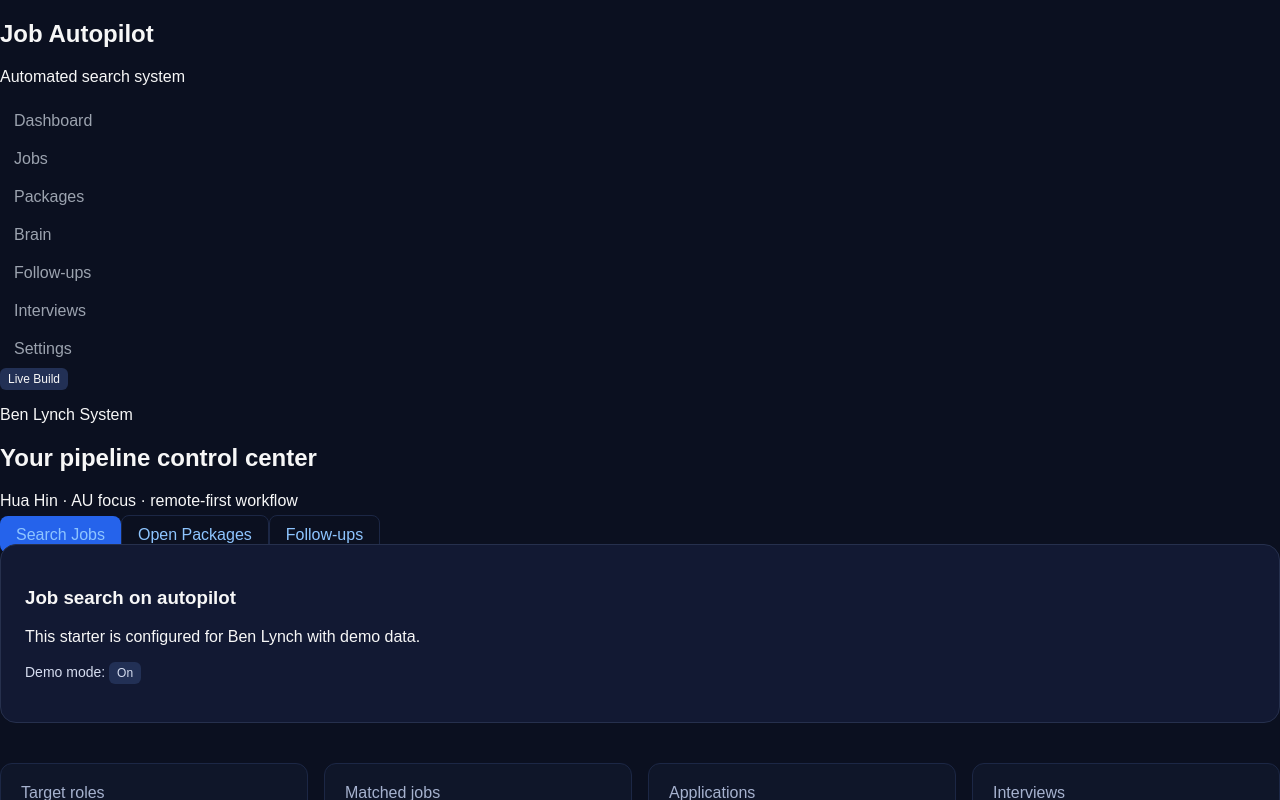
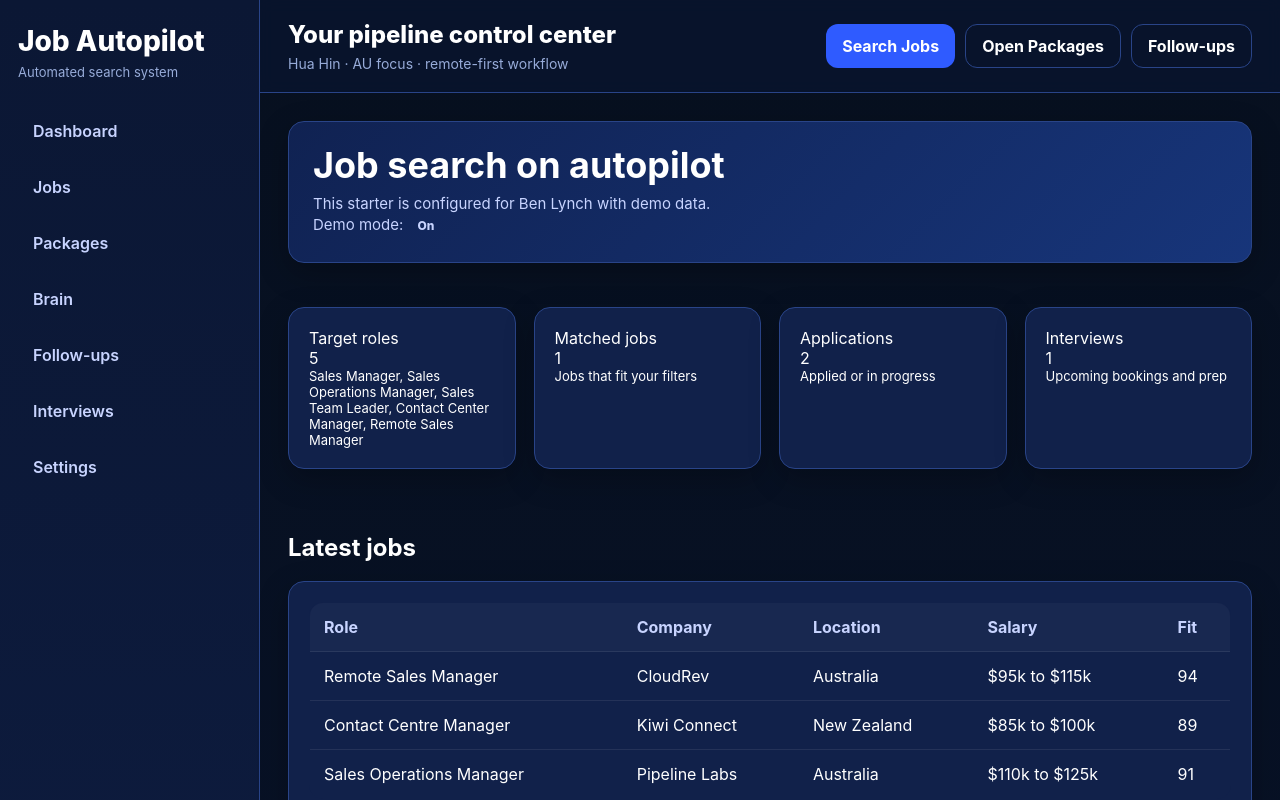
Before and after one commit to bonjee9331-cloud/job-autopilot, a Next.js app: page / in a window 1280 px wide. Shown: the top 800 px of the page. Built offline with nearby package versions, Linux system fonts and the light colour scheme.

Commit message:
Refactor globals.css to use CSS variables
Refactor global styles to use CSS variables and improve layout.

```diff
--- a/app/globals.css
+++ b/app/globals.css
@@ -1,91 +1,397 @@
-* { box-sizing: border-box; }
-html, body { margin: 0; padding: 0; font-family: Arial, Helvetica, sans-serif; background: #0b1020; color: #f7f7f7; }
-a { color: #8ec5ff; text-decoration: none; }
-a:hover { text-decoration: underline; }
-.container { max-width: 1100px; margin: 0 auto; padding: 24px; }
-.nav { display: flex; justify-content: space-between; gap: 16px; align-items: center; margin-bottom: 24px; padding: 16px; border: 1px solid #26304d; border-radius: 16px; background: #121933; }
-.nav-links { display: flex; gap: 16px; flex-wrap: wrap; }
-.hero { padding: 24px; border: 1px solid #26304d; border-radius: 16px; background: #121933; margin-bottom: 24px; }
-.grid { display: grid; grid-template-columns: repeat(auto-fit, minmax(220px, 1fr)); gap: 16px; margin-bottom: 24px; }
-.card { padding: 16px; border: 1px solid #26304d; border-radius: 16px; background: #121933; }
-.muted { color: #a6b2cf; }
-.small { color: #d6ddf0; font-size: 14px; margin-top: 8px; }
-.stat { font-size: 32px; font-weight: 700; margin-top: 8px; }
-.section-title { font-size: 24px; margin: 0 0 16px; }
-.table-wrap { overflow-x: auto; }
-table { width: 100%; border-collapse: collapse; }
-th, td { text-align: left; padding: 12px 8px; border-bottom: 1px solid #26304d; }
-.badge { display: inline-block; padding: 6px 10px; border-radius: 999px; background: #223055; }
-.stack { display: grid; gap: 16px; }
-pre { white-space: pre-wrap; word-break: break-word; }
-button { border: 0; border-radius: 10px; padding: 10px 14px; background: #3478f6; color: white; cursor: pointer; }
-button:hover { opacity: 0.95; }
-input, textarea, select { width: 100%; border-radius: 10px; border: 1px solid #26304d; background: #0f152b; color: white; padding: 10px; }
-label { display: grid; gap: 8px; }
-.form-grid { display: grid; grid-template-columns: repeat(auto-fit, minmax(240px, 1fr)); gap: 16px; }
-/* NAV LINKS */
+:root {
+  --bg: #081229;
+  --bg-soft: #0d1b3d;
+  --bg-card: #11214a;
+  --bg-card-hover: #162b5d;
+  --border: #294488;
+  --text: #ffffff;
+  --text-soft: #c8d4ff;
+  --text-muted: #97abd8;
+  --royal: #2f5bff;
+  --royal-hover: #2449d8;
+  --orange: #ff8a1f;
+  --orange-hover: #e77912;
+  --green: #1dbf73;
+  --red: #d94b4b;
+  --yellow: #d4a017;
+  --shadow: 0 10px 30px rgba(0, 0, 0, 0.25);
+  --radius: 16px;
+}
+
+* {
+  box-sizing: border-box;
+}
+
+html,
+body {
+  margin: 0;
+  padding: 0;
+  background: var(--bg);
+  color: var(--text);
+  font-family: Inter, Arial, Helvetica, sans-serif;
+}
+
+a {
+  color: var(--text);
+  text-decoration: none;
+}
+
+button,
+input,
+textarea,
+select {
+  font: inherit;
+}
+
+button {
+  cursor: pointer;
+  border: none;
+}
+
+input,
+textarea,
+select {
+  width: 100%;
+  background: #ffffff;
+  color: #0b1220;
+  border: 1px solid #ccd6f5;
+  border-radius: 12px;
+  padding: 12px 14px;
+  outline: none;
+}
+
+input:focus,
+textarea:focus,
+select:focus {
+  border-color: var(--royal);
+  box-shadow: 0 0 0 3px rgba(47, 91, 255, 0.18);
+}
+
+textarea {
+  resize: vertical;
+}
+
+ul,
+ol {
+  margin: 0;
+  padding-left: 20px;
+}
+
+pre {
+  white-space: pre-wrap;
+  word-break: break-word;
+  color: var(--text);
+}
+
+.app-shell {
+  min-height: 100vh;
+  display: grid;
+  grid-template-columns: 260px 1fr;
+  background: linear-gradient(180deg, #07101f 0%, #081229 100%);
+}
+
+.sidebar {
+  background: linear-gradient(180deg, #0b1734 0%, #0e1d42 100%);
+  border-right: 1px solid var(--border);
+  padding: 24px 18px;
+  display: flex;
+  flex-direction: column;
+  justify-content: space-between;
+  gap: 24px;
+}
+
+.brand-block {
+  margin-bottom: 28px;
+}
+
+.brand-title {
+  margin: 0;
+  font-size: 28px;
+  font-weight: 800;
+  color: var(--text);
+}
+
+.brand-subtitle {
+  margin: 6px 0 0;
+  color: var(--text-muted);
+  font-size: 13px;
+}
+
+.sidebar-nav {
+  display: grid;
+  gap: 10px;
+}
+
 .nav-link {
   display: block;
-  padding: 10px 14px;
-  border-radius: 8px;
-  color: #9ca3af;
-  transition: all 0.2s ease;
+  padding: 12px 14px;
+  border-radius: 12px;
+  color: var(--text-soft);
+  background: transparent;
+  transition: 0.2s ease;
+  border: 1px solid transparent;
+  font-weight: 600;
 }
 
 .nav-link:hover {
-  background-color: #1c2745;
-  color: white;
+  background: var(--bg-card);
+  border-color: var(--border);
+  color: var(--text);
 }
 
-/* CARD */
-.card {
-  background: #0f1629;
-  border: 1px solid #1c2745;
-  border-radius: 12px;
-  padding: 20px;
+.sidebar-footer {
+  border-top: 1px solid var(--border);
+  padding-top: 16px;
+  color: var(--text-muted);
+  font-size: 13px;
 }
 
-/* BUTTONS */
+.main-shell {
+  min-width: 0;
+  display: flex;
+  flex-direction: column;
+}
+
+.topbar {
+  padding: 20px 28px;
+  border-bottom: 1px solid var(--border);
+  display: flex;
+  justify-content: space-between;
+  align-items: center;
+  gap: 20px;
+  background: rgba(9, 20, 46, 0.85);
+  backdrop-filter: blur(8px);
+  position: sticky;
+  top: 0;
+  z-index: 5;
+}
+
+.topbar-title {
+  margin: 0;
+  font-size: 24px;
+  font-weight: 800;
+  color: var(--text);
+}
+
+.topbar-subtitle {
+  margin: 6px 0 0;
+  color: var(--text-muted);
+  font-size: 14px;
+}
+
+.topbar-actions {
+  display: flex;
+  gap: 10px;
+  flex-wrap: wrap;
+}
+
+.page-wrap {
+  padding: 28px;
+}
+
+.hero {
+  background: linear-gradient(135deg, #102252 0%, #17357a 100%);
+  border: 1px solid var(--border);
+  border-radius: var(--radius);
+  padding: 24px;
+  margin-bottom: 24px;
+  box-shadow: var(--shadow);
+}
+
+.hero h1 {
+  margin: 0 0 8px;
+  font-size: 36px;
+  line-height: 1.1;
+  color: var(--text);
+}
+
+.hero p {
+  margin: 0;
+  color: var(--text-soft);
+  font-size: 15px;
+}
+
+.grid {
+  display: grid;
+  gap: 18px;
+  grid-template-columns: repeat(auto-fit, minmax(220px, 1fr));
+  margin-bottom: 24px;
+}
+
+.stack {
+  display: grid;
+  gap: 20px;
+}
+
+.card {
+  background: var(--bg-card);
+  color: var(--text);
+  border: 1px solid var(--border);
+  border-radius: var(--radius);
+  padding: 20px;
+  box-shadow: var(--shadow);
+}
+
+.card h2,
+.card h3 {
+  margin-top: 0;
+  color: var(--text);
+}
+
+.card p,
+.card li,
+.card div,
+.card span,
+.card strong {
+  color: var(--text);
+}
+
+.small {
+  color: var(--text-muted);
+  font-size: 13px;
+}
+
+.form-grid {
+  display: grid;
+  grid-template-columns: repeat(2, minmax(260px, 1fr));
+  gap: 16px;
+}
+
+.form-grid label {
+  display: grid;
+  gap: 8px;
+  color: var(--text-soft);
+  font-weight: 600;
+}
+
+.btn {
+  display: inline-flex;
+  align-items: center;
+  justify-content: center;
+  gap: 8px;
+  padding: 11px 16px;
+  border-radius: 12px;
+  font-weight: 700;
+  transition: 0.2s ease;
+}
+
 .btn-primary {
-  background: #2563eb;
-  padding: 10px 16px;
-  border-radius: 8px;
-  font-weight: 500;
+  background: var(--royal);
+  color: #ffffff;
 }
 
 .btn-primary:hover {
-  background: #1d4ed8;
+  background: var(--royal-hover);
 }
 
 .btn-secondary {
-  border: 1px solid #1c2745;
-  padding: 10px 16px;
-  border-radius: 8px;
+  background: transparent;
+  border: 1px solid var(--border);
+  color: var(--text);
 }
 
 .btn-secondary:hover {
-  background: #1c2745;
+  background: var(--bg-card-hover);
 }
 
-/* BADGES */
+.btn-orange {
+  background: var(--orange);
+  color: #ffffff;
+}
+
+.btn-orange:hover {
+  background: var(--orange-hover);
+}
+
 .badge {
+  display: inline-flex;
+  align-items: center;
+  border-radius: 999px;
+  padding: 5px 10px;
   font-size: 12px;
-  padding: 4px 8px;
-  border-radius: 6px;
+  font-weight: 800;
 }
 
 .badge-blue {
-  background: #1e3a8a;
+  background: rgba(47, 91, 255, 0.18);
+  color: #dce6ff;
+}
+
+.badge-orange {
+  background: rgba(255, 138, 31, 0.18);
+  color: #ffd7b0;
 }
 
 .badge-green {
-  background: #065f46;
+  background: rgba(29, 191, 115, 0.16);
+  color: #c8ffe4;
+}
+
+.badge-red {
+  background: rgba(217, 75, 75, 0.16);
+  color: #ffd1d1;
 }
 
 .badge-yellow {
-  background: #92400e;
+  background: rgba(212, 160, 23, 0.16);
+  color: #ffe9a8;
 }
 
-.badge-red {
-  background: #7f1d1d;
+table {
+  width: 100%;
+  border-collapse: collapse;
+  background: var(--bg-card);
+  border: 1px solid var(--border);
+  border-radius: 14px;
+  overflow: hidden;
 }
+
+th,
+td {
+  text-align: left;
+  padding: 14px;
+  border-bottom: 1px solid rgba(255, 255, 255, 0.08);
+  color: var(--text);
+}
+
+th {
+  color: var(--text-soft);
+  background: rgba(255, 255, 255, 0.03);
+}
+
+article {
+  background: var(--bg-card);
+  color: var(--text);
+}
+
+article a {
+  color: #ffffff;
+  font-weight: 700;
+}
+
+article a:hover {
+  color: #d4e0ff;
+}
+
+@media (max-width: 1100px) {
+  .app-shell {
+    grid-template-columns: 1fr;
+  }
+
+  .sidebar {
+    border-right: none;
+    border-bottom: 1px solid var(--border);
+  }
+
+  .topbar {
+    padding: 18px 20px;
+  }
+
+  .page-wrap {
+    padding: 20px;
+  }
+
+  .form-grid {
+    grid-template-columns: 1fr;
+  }
+}
```
